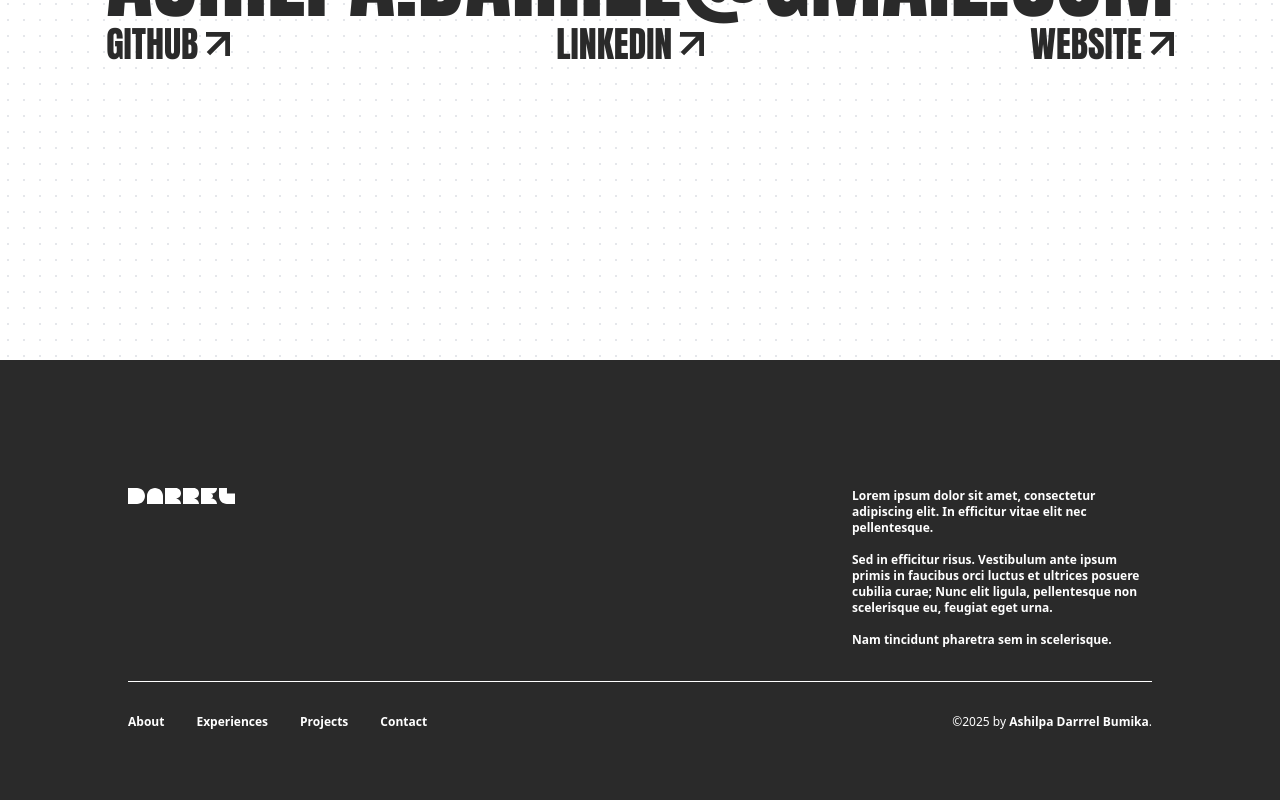
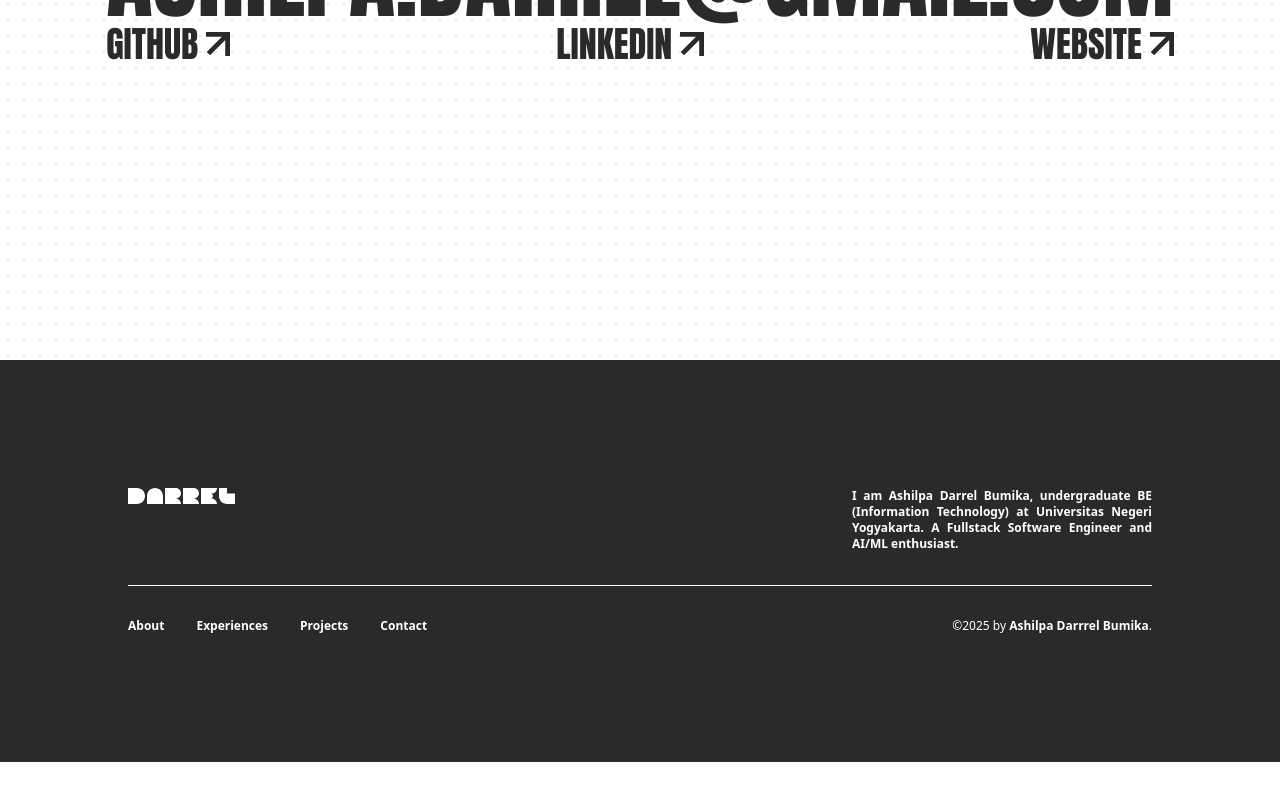
Before and after one commit to DarrelBumika/PortfolioWebsite, a Next.js app: page / in a window 1280 px wide. Shown: the part 3732-4532 px from the top of the page. After the commit the page ends 4494 px from the top, so only its background shows below. Built offline with nearby package versions, Linux system fonts and the light colour scheme.

Commit message:
fix: change footer description

```diff
--- a/components/layout/footer/index.tsx
+++ b/components/layout/footer/index.tsx
@@ -7,14 +7,8 @@ export default function Footer() {
         <footer className="w-full flex flex-col gap-8 bg-foreground p-32">
             <div className="w-full flex justify-between">
                 <LogoIcon color="#FFFFFF" />
-                <p className="max-w-[300px] text-background font-sans font-semibold text-xs">
-                    Lorem ipsum dolor sit amet, consectetur adipiscing elit. In efficitur vitae elit nec pellentesque.
-                    <br />
-                    <br />
-                    Sed in efficitur risus. Vestibulum ante ipsum primis in faucibus orci luctus et ultrices posuere cubilia curae; Nunc elit ligula, pellentesque non scelerisque eu, feugiat eget urna.
-                    <br />
-                    <br />
-                    Nam tincidunt pharetra sem in scelerisque.
+                <p className="max-w-[300px] text-background font-sans font-semibold text-xs text-justify">
+                    I am Ashilpa Darrel Bumika, undergraduate BE (Information Technology) at Universitas Negeri Yogyakarta. A Fullstack Software Engineer and AI/ML enthusiast.
                 </p>
             </div>
             <hr className="h-0.5 bg-background" />
```
